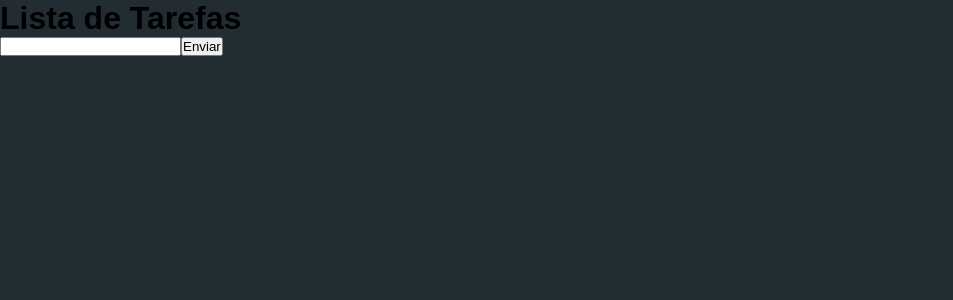
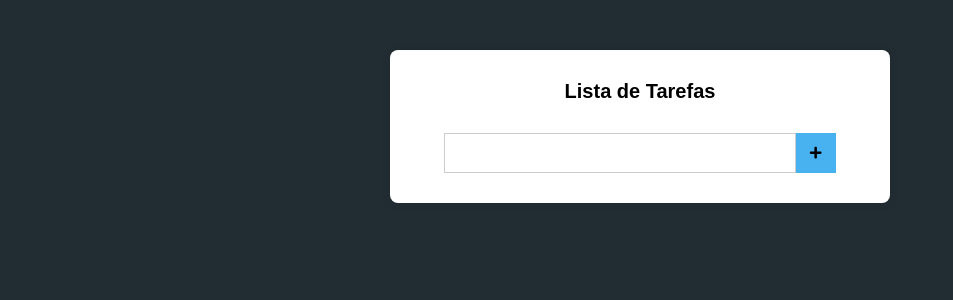
Before and after one commit to CrisGaius/to-do-list-react, a React (Create React App) app: page / in a window 1280 px wide. Shown: the top 300 px of the page, without its empty margins (0-953 px from the left). Built offline with nearby package versions, Linux system fonts and the light colour scheme.

Commit message:
Estilizando melhor o componente

```diff
--- a/package.json
+++ b/package.json
@@ -8,6 +8,7 @@
     "@testing-library/user-event": "^13.5.0",
     "react": "^18.3.1",
     "react-dom": "^18.3.1",
+    "react-icons": "^5.3.0",
     "react-scripts": "5.0.1",
     "web-vitals": "^2.1.4"
   },
@@ -36,7 +37,6 @@
     ]
   },
   "devDependencies": {
-    "@babel/eslint-parser": "^7.25.8",
     "eslint": "^8.57.1",
     "eslint-config-airbnb": "^19.0.4",
     "eslint-plugin-import": "^2.31.0",
--- a/src/components/Main.css
+++ b/src/components/Main.css
@@ -11,3 +11,28 @@
   font-size: 20px;
   text-align: center;
 }
+
+.form {
+  margin-top: 30px;
+  display: flex;
+  align-items: center;
+  justify-content: center;
+}
+
+.form input[type="text"] {
+  height: 40px;
+  padding: 0 20px;
+  font-size: 20px;
+  border: 1px solid #ccc;
+  min-width: 80%;
+}
+
+.form button[type="submit"] {
+  border: none;
+  height: 40px;
+  width: 40px;
+  background-color: #48b2f0;
+  display: flex;
+  align-items: center;
+  justify-content: center;
+}
--- a/src/components/Main.js
+++ b/src/components/Main.js
@@ -1,17 +1,10 @@
 import React, { Component } from 'react';
+
+import { FaPlus } from 'react-icons/fa';
+
 import './Main.css';
 
 export default class Main extends Component {
-  // constructor(props) {
-  //   super(props);
-
-  //   this.state = {
-  //     newTask: '',
-  //   };
-
-  //   this.inputChange = this.inputChange.bind(this);
-  // }
-
   state = {
     newTask: '',
   };
@@ -26,13 +19,12 @@ export default class Main extends Component {
     const { newTask } = this.state;
 
     return (
-      <div className="main">
-        <h1>{newTask}</h1>
+      <div id="main">
         <h1>Lista de Tarefas</h1>
 
-        <form>
-          <input type="text" onChange={this.inputChange} />
-          <button type="submit">Enviar</button>
+        <form className="form">
+          <input type="text" onChange={this.inputChange} value={newTask} />
+          <button type="submit"><FaPlus /></button>
         </form>
       </div>
     );
```
Also changed, not shown: .eslintrc.js, 1 other file (tests, documents, lock files or other folders).
